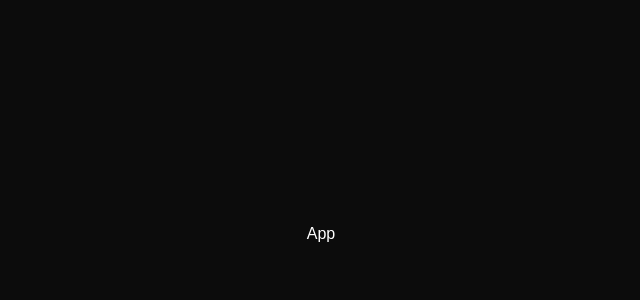
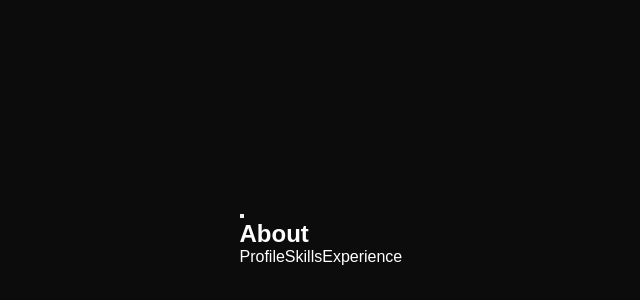
Before and after one commit to rajjitlai/react-templates-FREE, a React (Vite) app: page / in a window 1280 px wide. Shown: the part 166-466 px from the top of the page, without its empty margins (319-959 px from the left). Built offline with nearby package versions, Linux system fonts and the light colour scheme.

Commit message:
template-Menu_01

```diff
--- a/package.json
+++ b/package.json
@@ -11,7 +11,8 @@
   },
   "dependencies": {
     "react": "^18.2.0",
-    "react-dom": "^18.2.0"
+    "react-dom": "^18.2.0",
+    "swiper": "^11.1.1"
   },
   "devDependencies": {
     "@types/react": "^18.2.66",
--- a/src/App.jsx
+++ b/src/App.jsx
@@ -1,8 +1,12 @@
+import Menu_01 from "./Components/Menu_01/Menu_01"
 import "./global.css"
 
 const App = () => {
   return (
-    <div>App</div>
+    <>
+      {/* Menu 01 */}
+      <Menu_01 />
+    </>
   )
 }
 
--- /dev/null
+++ b/src/Components/Menu_01/Menu_01.jsx
@@ -0,0 +1,47 @@
+
+import { Swiper, SwiperSlide } from 'swiper/react'
+import { Navigation } from 'swiper/modules'
+import "swiper/css"
+import "swiper/css/navigation"
+
+import { useState } from 'react'
+
+const navs = [
+    <>
+        <h2>About</h2>
+        <nav>
+            <a style={{ animationDelay: "0.8s" }}>Profile</a>
+            <a style={{ animationDelay: "0.9s" }}>Skills</a>
+            <a style={{ animationDelay: "1" }}>Experience</a>
+        </nav>
+    </>
+]
+
+const Menu_01 = () => {
+    const [isOpen, setIsOpen] = useState(false)
+
+    const toggleMenu = () => {
+        setIsOpen(!isOpen)
+    }
+
+    const openClass = isOpen ? 'open' : '';
+
+    return (
+        <>
+            <div className={`background ${openClass}`}></div>
+            <button className={`burger ${openClass}`} onClick={toggleMenu}>
+            </button>
+            <div className={`menu ${openClass}`}>
+                <Swiper speed={750} modules={[Navigation]} navigation>
+                    {navs.map(nav => (
+                        <SwiperSlide key={nav}>
+                            {nav}
+                        </SwiperSlide>
+                    ))}
+                </Swiper>
+            </div>
+        </>
+    )
+}
+
+export default Menu_01
--- /dev/null
+++ b/src/Components/Menu_01/menu_01.css
@@ -0,0 +1,55 @@
+button{
+    border: 0;
+    padding: 0;
+    background: transparent;
+    cursor: pointer;
+}
+
+.swiper{
+    width: 100%;
+    height: 100%;
+    cursor: pointer;
+}
+
+.swiper-slide{
+    display: grid;
+    place-items: center;
+    opacity: 0;
+    transition: 0.25s;
+}
+
+.swiper-slide-active{
+    opacity: 1;
+}
+
+.swiper-slide > div{
+    margin-top: -73px;
+}
+
+.swiper-slide h2{
+    opacity: 0.35;
+    font-weight: 400;
+    width: 100%;
+}
+
+.swiper-button-next,
+.swiper-button-prev{
+    opacity: 0.5;
+    color: rgb(255 255 255 / 96%);
+    transition: 0.3s;
+}
+
+:is(
+    .swiper-button-prev,
+    .swiper-button-next
+):hover{
+    opacity: 1;
+}
+
+:is(
+    .swiper-button-next,
+    .swiper-button-prev
+).swiper-button-disabled{
+    opacity: 0.1;
+    cursor: default;
+}
```
Also changed, not shown: 1 other file (tests, documents, lock files or other folders).
